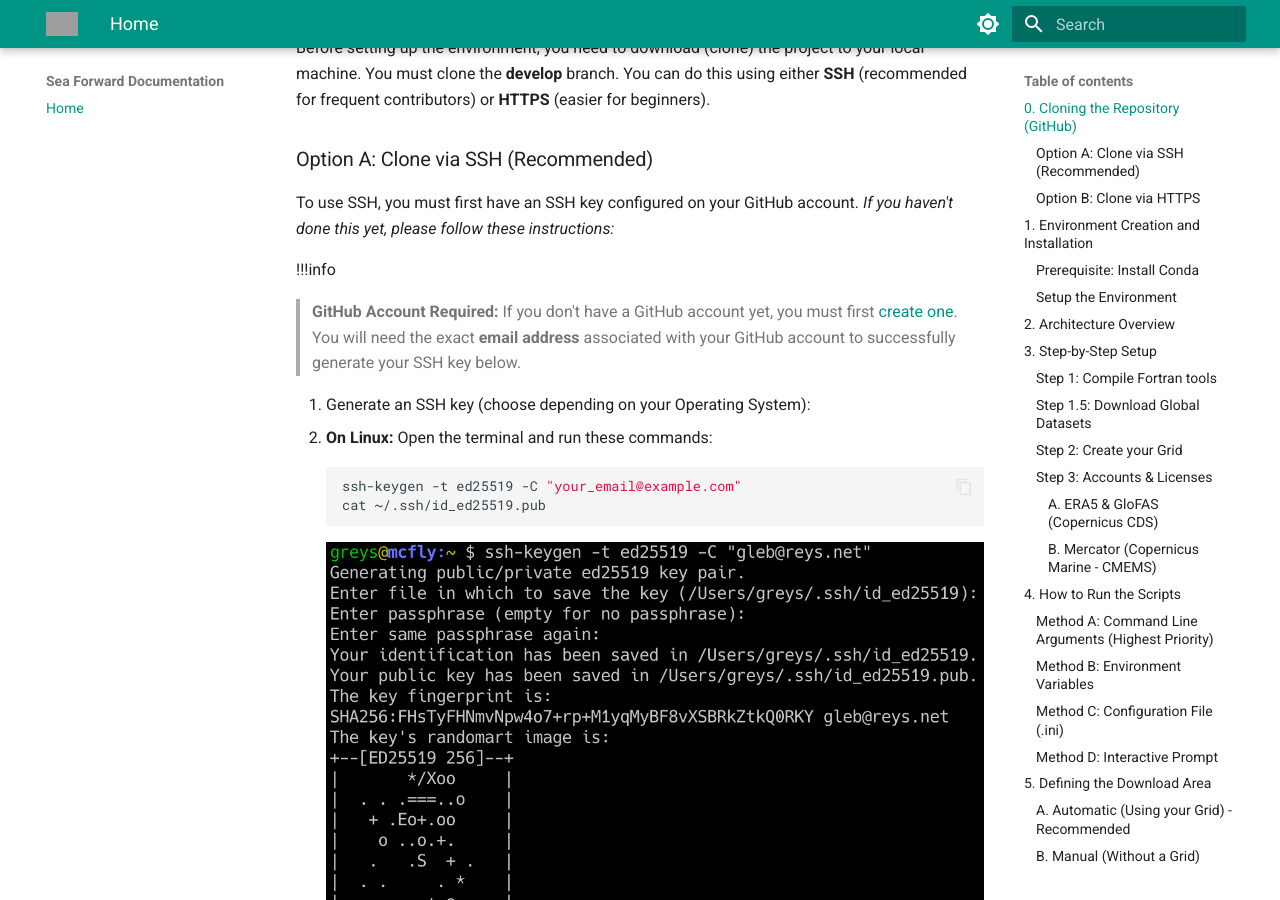
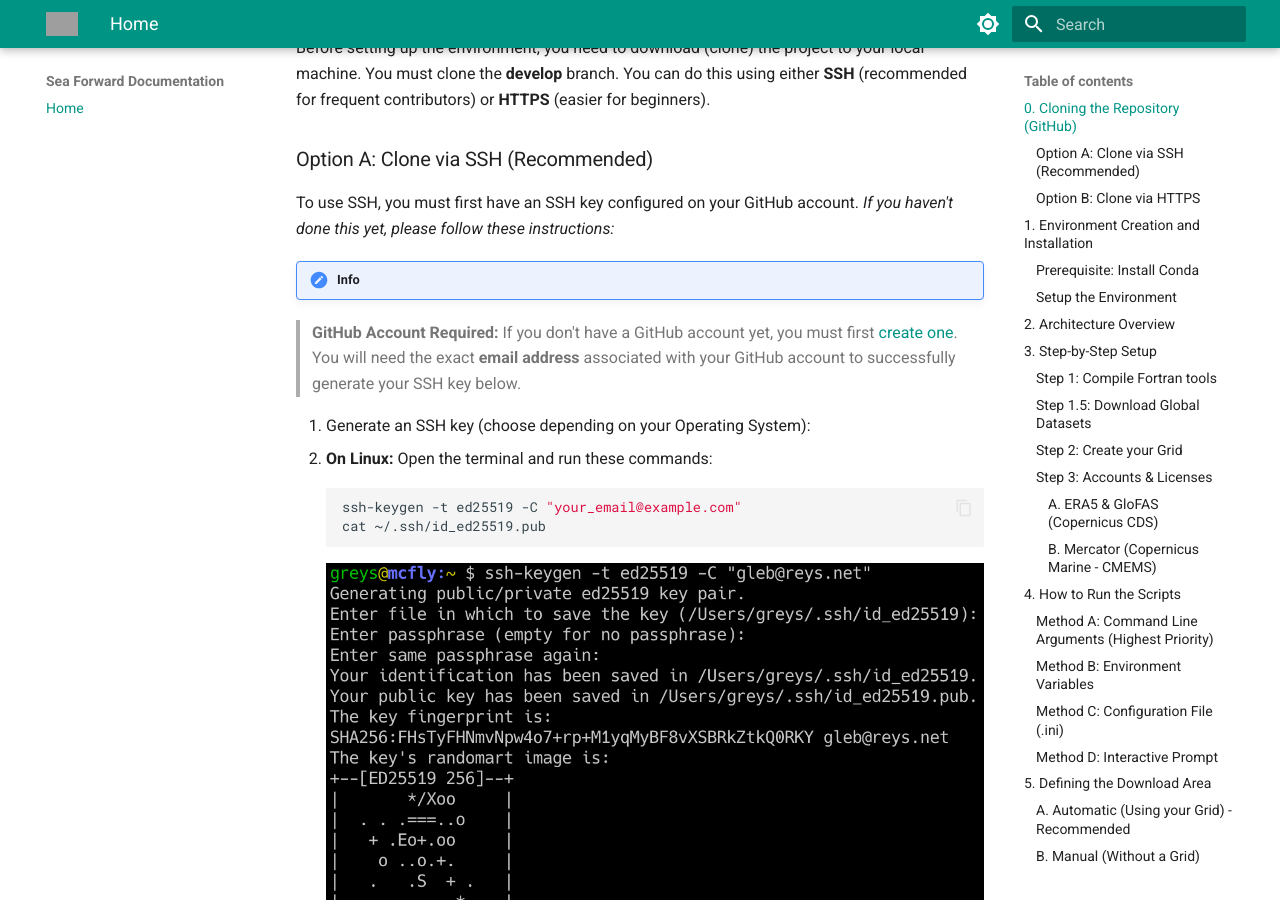
Before and after one commit to Njiecheu/sea-forward, an MkDocs documentation site: the page built from docs/index.md, in a window 1280 px wide and 900 px high, scrolled down 338 px. Built offline with MkDocs 1.6.1 and Material for MkDocs 9.7.7, drawn with Linux system fonts in a browser that asks for light colours; grey boxes are pictures that could not be loaded.

```diff
--- a/mkdocs.yml
+++ b/mkdocs.yml
@@ -41,6 +41,9 @@ plugins:
       cover_subtitle: "Version 1.0"
 
 markdown_extensions:
+  - admonition
+  - pymdownx.details
+  - pymdownx.tabbed
   - codehilite:
       guess_lang: false
       use_pygments: true
```
Also changed, not shown: docs/index.md (+1 -1 lines).
